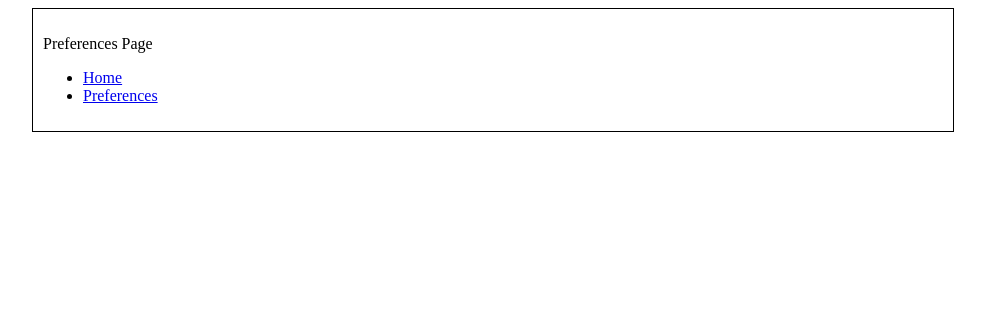
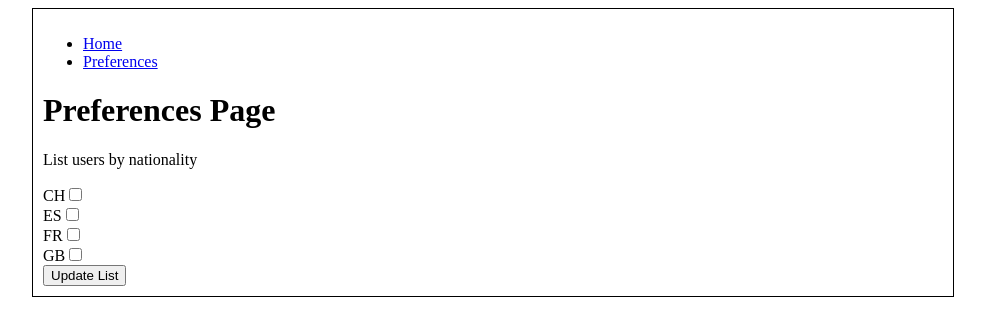
Before and after one commit to danielvanc/TouchBase, a React (Create React App) app: page /preferences in a window 1280 px wide. Shown: the top 336 px of the page, without its empty margins (147-1132 px from the left). Built offline with nearby package versions, Linux system fonts and the light colour scheme.

Commit message:
Add nationality list form with handlesubmit()

```diff
--- a/src/App.js
+++ b/src/App.js
@@ -25,7 +25,7 @@ function App() {
       <Header />
 
       <Router>
-        <HomePage path="/" />
+        <Home path="/" />
         <PreferencesPage path="/Preferences" />
       </Router>
 
--- a/src/Pages/Preferences.js
+++ b/src/Pages/Preferences.js
@@ -1,7 +1,11 @@
 import React from 'react'
+import Nationalities from '../components/nationalities'
 
 const PreferencesPage = () => (
-  <p>Preferences Page</p>
+  <>
+    <h1>Preferences Page</h1>
+    <Nationalities />
+  </>
 )
 
 export default PreferencesPage;
--- a/src/components/Nav.js
+++ b/src/components/Nav.js
@@ -4,9 +4,6 @@ import Preferences from '../Pages/Preferences'
 
 const Nav = () => (
   <>
-    <Router>
-      <Preferences path="/preferences" />
-    </Router>
     <ul>
       <li>
         <Link to="/">Home</Link>
@@ -15,6 +12,9 @@ const Nav = () => (
         <Link to="/preferences">Preferences</Link>
       </li>
     </ul>
+    <Router>
+      <Preferences path="/preferences" />
+    </Router>
   </>
 )
 
--- /dev/null
+++ b/src/components/nationalities.js
@@ -0,0 +1,42 @@
+import React from 'react';
+
+const nationalities = () => {
+  const handleSubmit = (e) => {
+    e.preventDefault()
+    console.log('Handling submit...');
+  }
+  return (
+    <form action="post" onSubmit={handleSubmit}>
+      <p>List users by nationality</p>
+      <div>
+        <label for="natCH">
+          CH
+        </label>
+        <input type="checkbox" name="natCH" id="natCH" />
+      </div>
+
+      <div>
+        <label for="natES">
+          ES
+        </label>
+        <input type="checkbox" name="natES" id="natES" />
+      </div>
+
+      <div>
+        <label for="natFR">
+          FR
+        </label>
+        <input type="checkbox" name="natFR" id="natFR" />
+      </div>
+      <div>
+        <label for="natGB">
+          GB
+        </label>
+        <input type="checkbox" name="natGB" id="natGB" />
+      </div>
+      <button type="submit">Update List</button>
+    </form>
+  );
+};
+
+export default nationalities;
```
